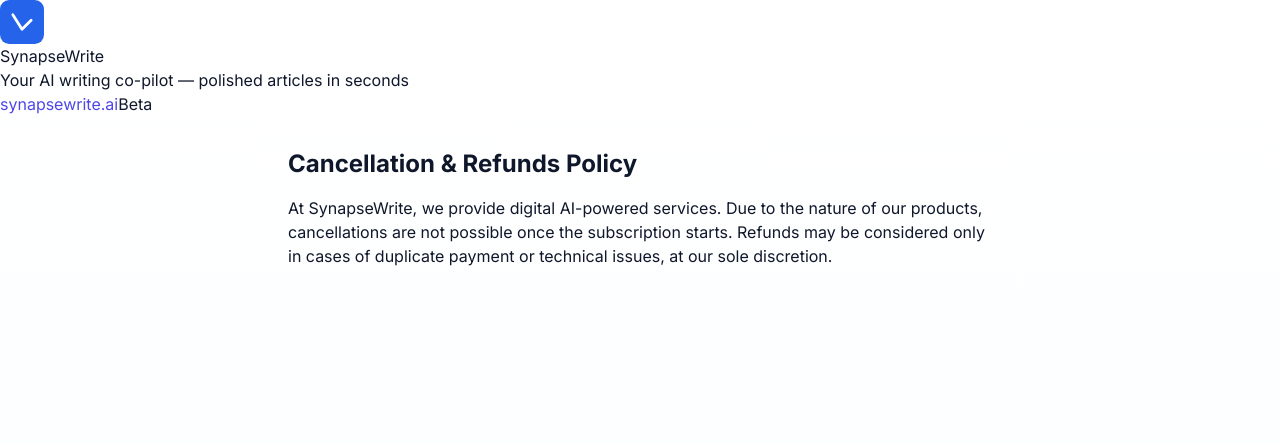
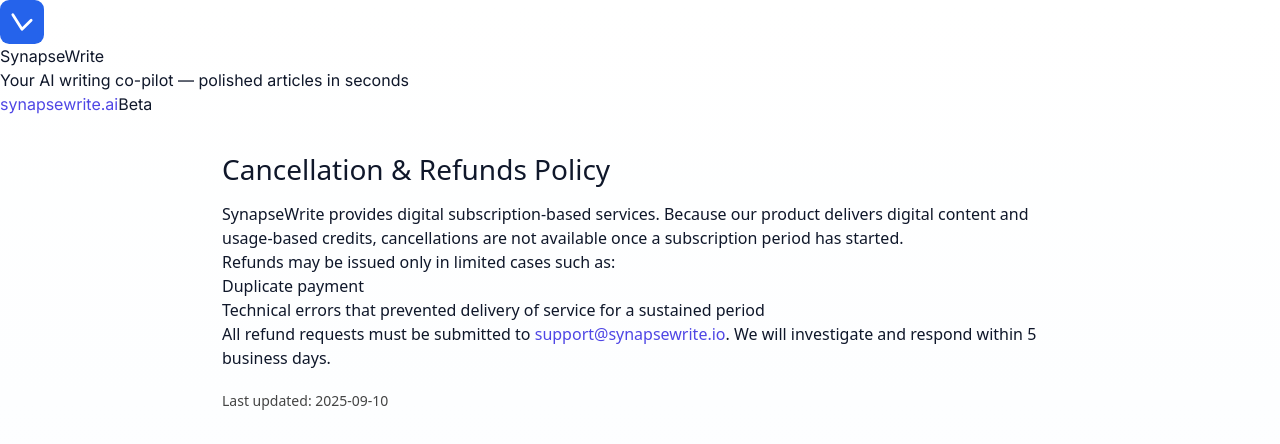
Before and after one commit to inpursuitsol/synapsewrite, a Next.js app: page /cancellation-refunds in a window 1280 px wide. Shown: the top 444 px of the page. Built offline with nearby package versions, Linux system fonts and the light colour scheme.

Commit message:
Update page.js

```diff
--- a/app/cancellation-refunds/page.js
+++ b/app/cancellation-refunds/page.js
@@ -1,12 +1,29 @@
 export default function CancellationRefunds() {
   return (
-    <main className="p-8 max-w-3xl mx-auto">
-      <h1 className="text-2xl font-bold mb-4">Cancellation & Refunds Policy</h1>
+    <main style={{padding:'2rem',maxWidth:900,margin:'0 auto',fontFamily:'system-ui,Arial'}}>
+      <h1 style={{fontSize:28,marginBottom:12}}>Cancellation & Refunds Policy</h1>
+
       <p>
-        At SynapseWrite, we provide digital AI-powered services. Due to the nature of
-        our products, cancellations are not possible once the subscription starts.
-        Refunds may be considered only in cases of duplicate payment or technical
-        issues, at our sole discretion.
+        SynapseWrite provides digital subscription-based services. Because our product
+        delivers digital content and usage-based credits, cancellations are not available
+        once a subscription period has started.
+      </p>
+
+      <p>
+        Refunds may be issued only in limited cases such as:
+      </p>
+      <ul>
+        <li>Duplicate payment</li>
+        <li>Technical errors that prevented delivery of service for a sustained period</li>
+      </ul>
+
+      <p>
+        All refund requests must be submitted to <a href="mailto:support@synapsewrite.io">support@synapsewrite.io</a>.
+        We will investigate and respond within 5 business days.
+      </p>
+
+      <p style={{marginTop:20,fontSize:14,color:'#444'}}>
+        Last updated: {new Date().toISOString().slice(0,10)}
       </p>
     </main>
   );
```
